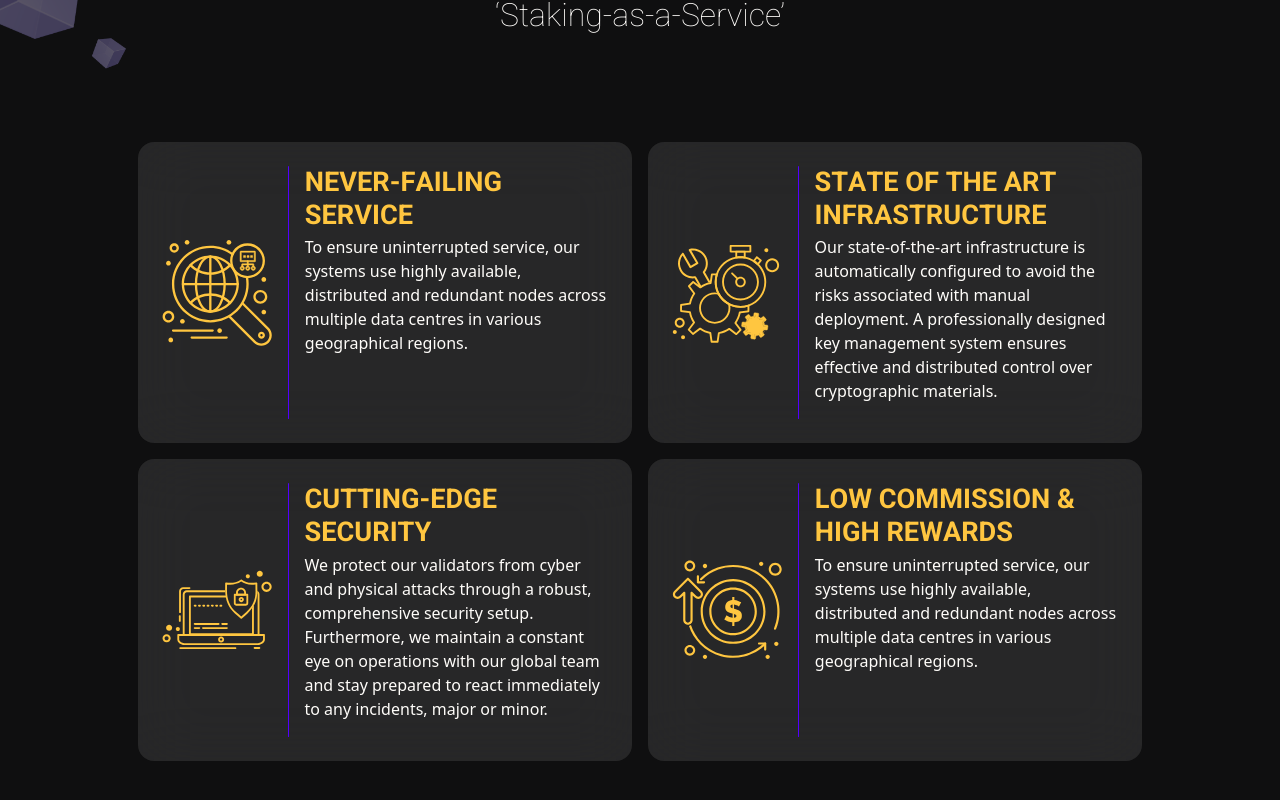
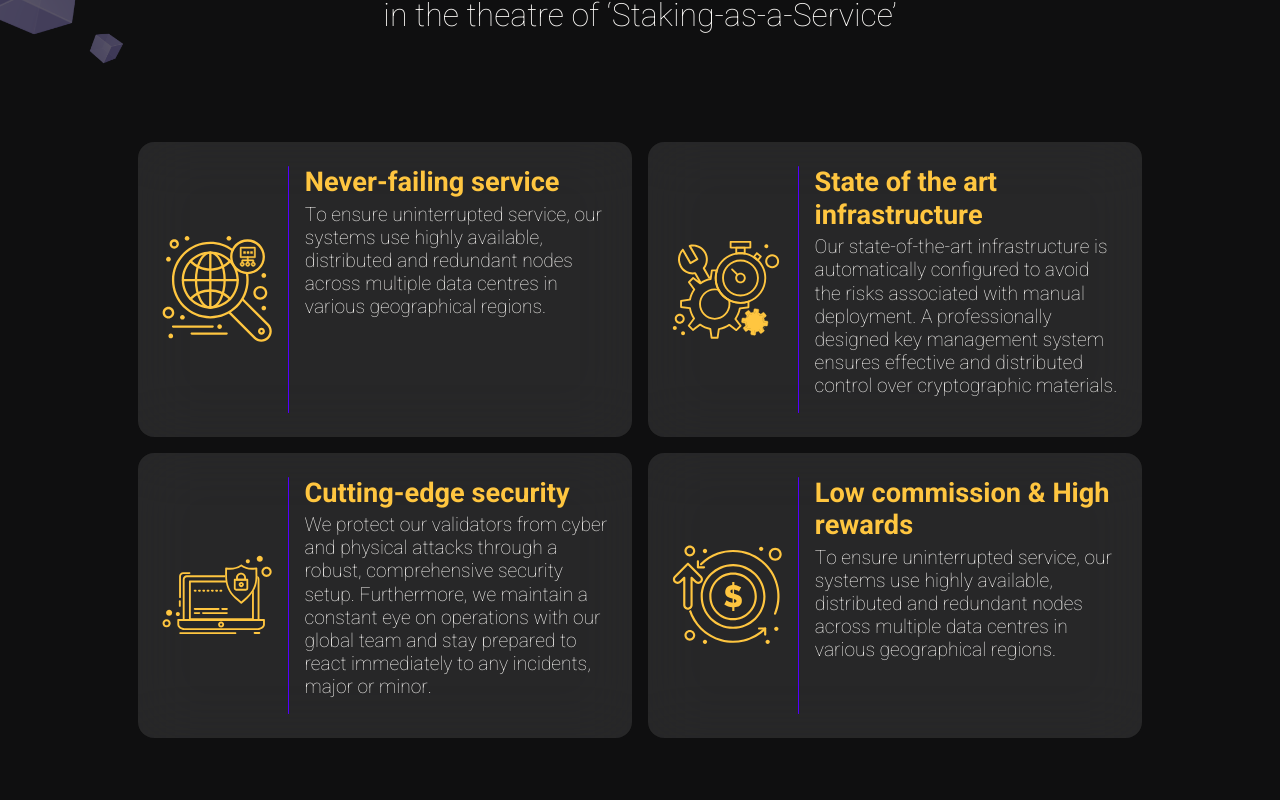
Before and after one commit to AssetMantle/AsGuard-website, a Next.js app: page / in a window 1280 px wide. Shown: the part 1574-2374 px from the top of the page. Built offline with nearby package versions, Linux system fonts and the light colour scheme.

Commit message:
💅🛠️📕updated

```diff
--- a/views/WhyChooseUsSection.js
+++ b/views/WhyChooseUsSection.js
@@ -12,6 +12,7 @@ export default function WhyChooseUsSection({ whyChooseUsSectionConfigData }) {
         whyChooseUsSectionConfigData.description
       }
       containerClass={`choosing-bg`}
+      subtitleWidth={630}
     >
       {Array.isArray(whyChooseUsSectionConfigData.featuresArray) &&
         whyChooseUsSectionConfigData.featuresArray &&
@@ -48,13 +49,17 @@ export default function WhyChooseUsSection({ whyChooseUsSectionConfigData }) {
                     <div className="purple_line_res"></div>
                     <div>
                       {feature.title && (
-                        <p
-                          className={`${feature.titleVariant} ${feature.titleColor} text-uppercase mb-1`}
+                        <h5
+                          className={`${feature.titleVariant} ${feature.titleColor} mb-1`}
                         >
                           {feature.title}
+                        </h5>
+                      )}
+                      {feature.description && (
+                        <p className={`${feature.descriptionVariant}`}>
+                          {feature.description}
                         </p>
                       )}
-                      {feature.description && <p>{feature.description}</p>}
                     </div>
                   </div>
                 </div>
```
